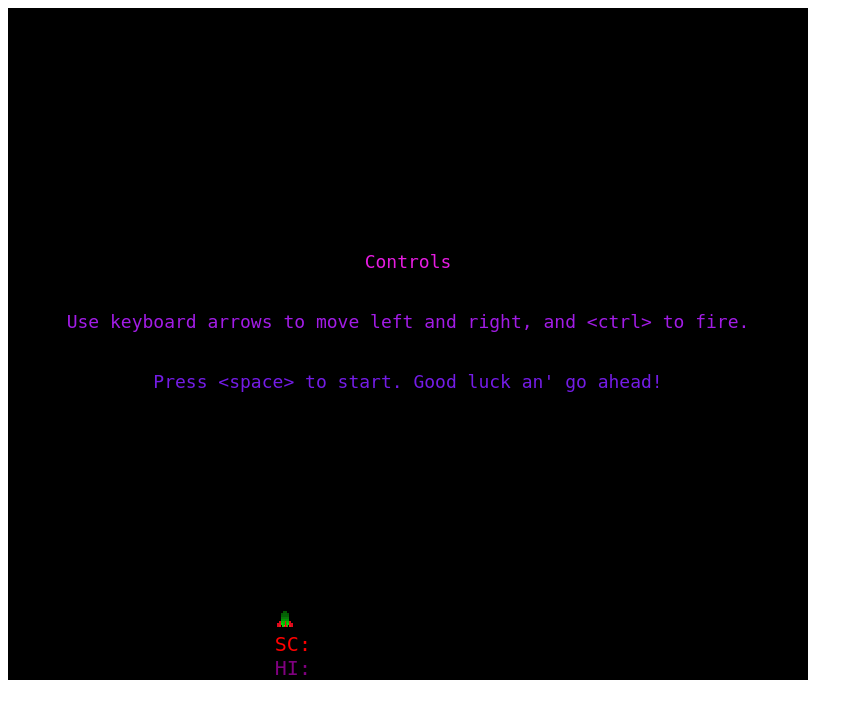
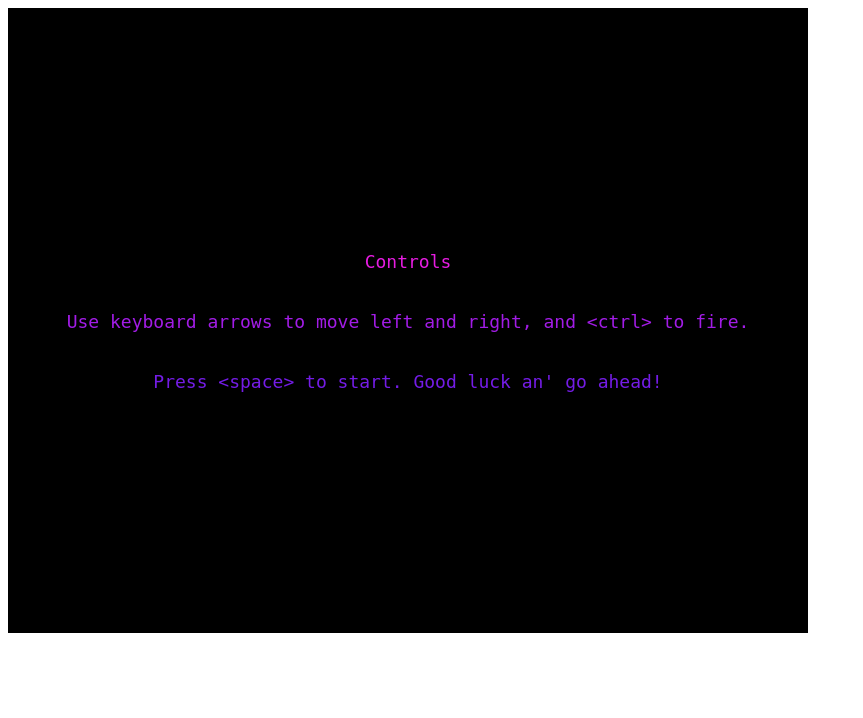
Before and after one commit to spr15bd/space-carnage, a website built with Parcel: page index.html in a window 1280 px wide. Shown: the whole page, without its empty margins (0-863 px from the left). Built offline with nearby package versions, Linux system fonts and the light colour scheme.

Commit message:
Add files via upload

```diff
--- a/index.html
+++ b/index.html
@@ -8,10 +8,12 @@
   <body>
     <div id="container">
       <canvas id="game-screen" width="800" height="600"></canvas>
-      <div id="stats" height="100">
-        <div class="lives"><img src="player-icon.png"></img></div><div id="lives">3</div>
-        <div class="score">SC:</div><div id="score">0</div>
-        <div class="hiscore">HI:</div><div id="hiscore">0</div>
+      <div id="stats-container">
+        <div id="stats">
+          <div class="lives"><img src="player-icon.png"></img></div><div id="lives">3</div>
+          <div class="score">SC:</div><div id="score">0</div>
+          <div class="hiscore">HI:</div><div id="hiscore">0</div>
+        </div>
       </div>
       <script src="src/index.js"></script>
     </div>
--- a/src/game.js
+++ b/src/game.js
@@ -191,10 +191,6 @@ export default class Game {
 
   draw(ctx) {
     if (this.gameState === GAMESTATE.MENU) {
-      this.lives.style.display = "none";
-      this.score.style.display = "none";
-      this.hiscore.style.display = "none";
-
       ctx.rect(0, 0, this.screenWidth, this.screenHeight);
       ctx.fillStyle = "black";
       ctx.fill();
--- a/src/styles.css
+++ b/src/styles.css
@@ -15,10 +15,20 @@ canvas {
   width: 800px;
   background-color: rgb(0, 0, 0);
 }
+#stats-container {
+  width: 100%;
+  height: 25px;
+  background-color: rgb(0, 0, 0);
+  font-weight: normal;
+  font-size: 20px;
+  margin-left: auto;
+  margin-right: auto;
+}
 #stats {
-  color: rgb(83, 80, 255);
+  display: none;
   width: 33.3%;
-
+  height: 25px;
+  background-color: rgb(0, 0, 0);
   font-weight: normal;
   font-size: 20px;
   margin-left: auto;
```
